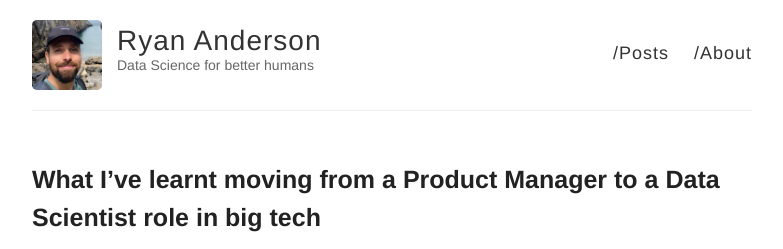
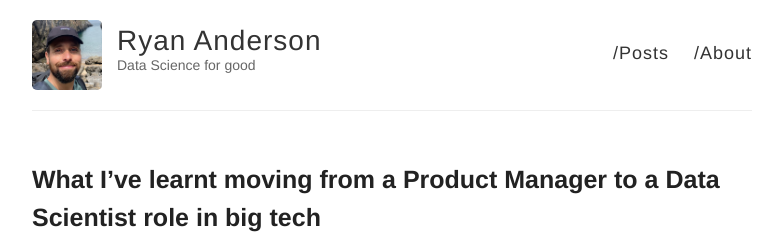
Before and after one commit to ryan-anderson-ds/ryan-anderson-ds.github.io, a Jekyll site: the page built from index.html, in a window 1280 px wide. Shown: the top 249 px of the page, without its empty margins (248-1031 px from the left). Built offline with Jekyll 4.4.1, drawn with Linux system fonts in a browser that asks for light colours.

Commit message:
Update _config.yml

```diff
--- a/_config.yml
+++ b/_config.yml
@@ -6,7 +6,7 @@
 name: Ryan Anderson
 
 # Short bio or description (displayed in the header)
-description: Data Science for better humans
+description: Data Science for good
 
 # URL of your avatar or profile pic (you could use your GitHub profile pic)
 avatar: /images/profile.jpg
```
